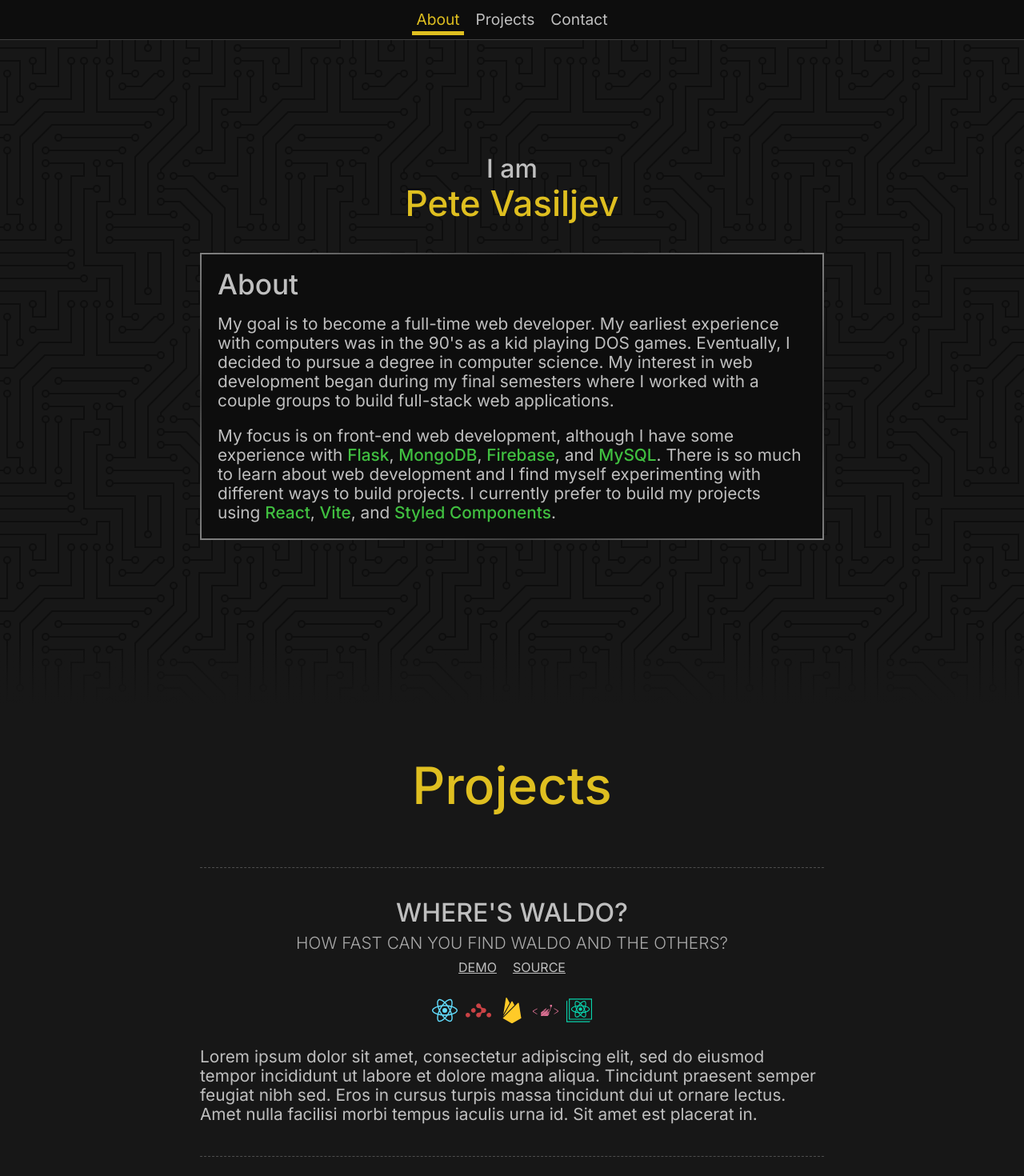
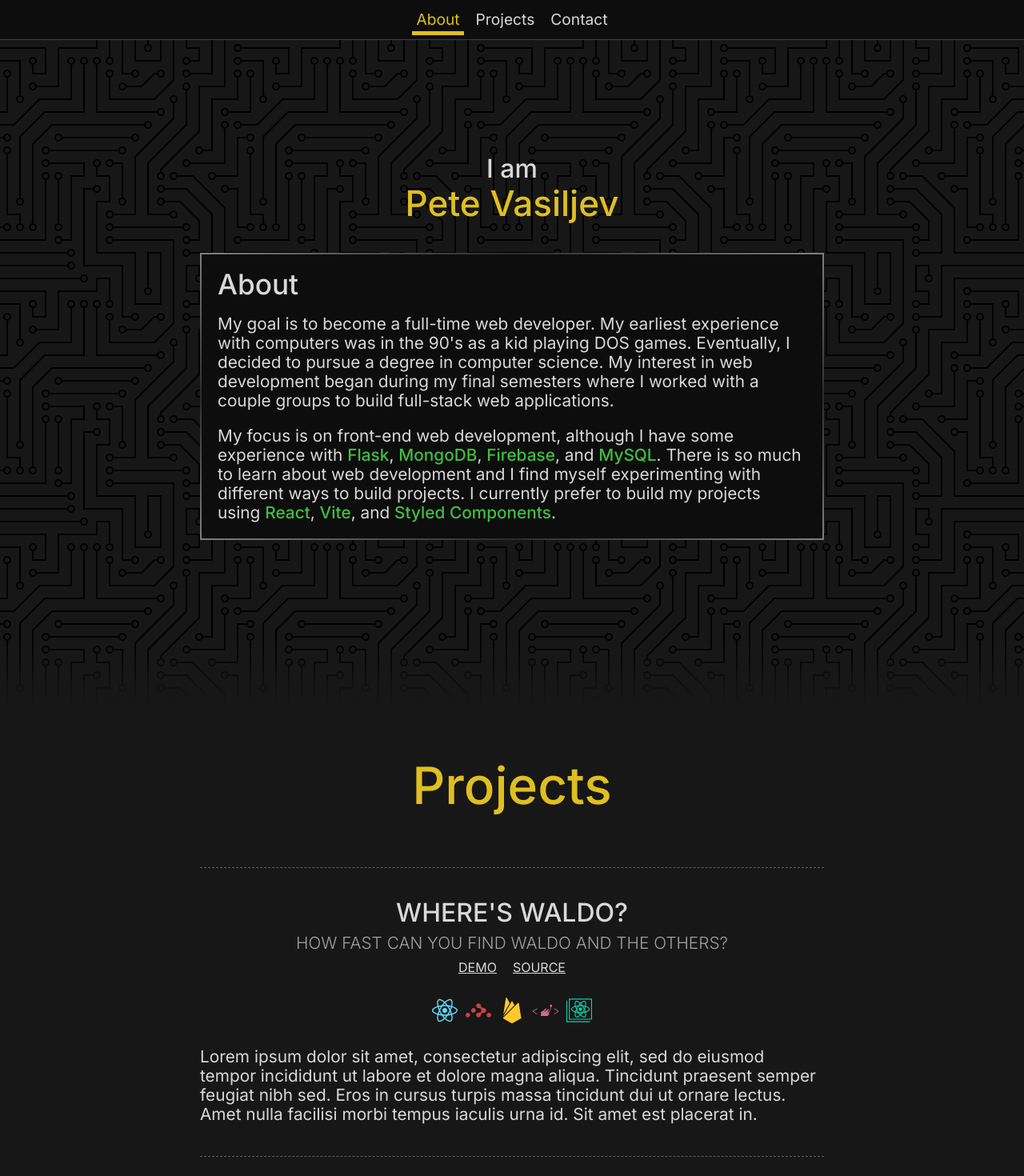
Before and after one commit to pv-230/portfolio, a React (Vite) app: page / in a window 1280 px wide. Shown: the top 1470 px of the page at 80% size. Built offline with nearby package versions, Linux system fonts and the light colour scheme.

Commit message:
Adjust CSS color variables

```diff
--- a/src/common/global-styles.js
+++ b/src/common/global-styles.js
@@ -8,17 +8,24 @@ const GlobalStyle = createGlobalStyle`
     --header-height: 50px;
     --content-max-width: 820px;
 
-    --light-font-color: hsl(0, 0%, 75%);
-    --light-font-color-2: hsl(0, 0%, 50%);
-    --gold-font-color: hsl(50, 75%, 50%);
-    --green-font-color: hsl(120, 50%, 50%);
+    --color-neutral-1: hsl(0, 0%, 95%);
+    --color-neutral-2: hsl(0, 0%, 85%);
+    --color-neutral-3: hsl(0, 0%, 75%);
+    --color-neutral-4: hsl(0, 0%, 63%);
+    --color-neutral-5: hsl(0, 0%, 50%);
+    --color-neutral-6: hsl(0, 0%, 37%);
+    --color-neutral-7: hsl(0, 0%, 25%);
+    --color-neutral-8: hsl(0, 0%, 17%);
+    --color-neutral-9: hsl(0, 0%, 9%);
+    --color-neutral-10: hsl(0, 0%, 5%);
 
-    --dark-bg-color: hsl(0, 0%, 9%);
-    --darker-bg-color: hsl(0, 0%, 5%);
+    --color-gold: hsl(50, 75%, 50%);
+    --color-green: hsl(120, 50%, 50%);
+    --color-red: hsl(0, 75%, 50%);
 
-    --gray-border-color: hsl(0, 0%, 50%);
-    --halfgray-border-color: hsl(0, 0%, 25%);
-    --red-border-color: hsl(0, 75%, 50%);
+    --color-app-bg: var(--color-neutral-9);
+    --color-primary-font: var(--color-neutral-2);
+    --color-secondary-font: var(--color-neutral-4);
   }
 
   *,
--- a/src/components/about.jsx
+++ b/src/components/about.jsx
@@ -9,14 +9,14 @@ const Hero = styled.div`
   justify-content: center;
   align-items: center;
   min-height: 100vh;
-  background-color: var(--dark-bg-color);
+  background-color: var(--color-app-bg);
   animation: 0.75s linear 2.25s forwards reveal;
 `;
 
 const HeroFade = styled.div`
   height: 10vh;
-  background-color: var(--dark-bg-color);
-  background-image: linear-gradient(transparent, var(--dark-bg-color));
+  background-color: var(--color-app-bg);
+  background-image: linear-gradient(transparent, var(--color-app-bg));
   animation: 0.75s linear 2.25s forwards reveal;
 `;
 
@@ -47,7 +47,7 @@ const HeaderTitle = styled.h1`
   font-size: 2.75rem;
   font-weight: 500;
   text-align: center;
-  color: var(--gold-font-color);
+  color: var(--color-gold);
   opacity: 0%;
   animation: 0.75s 0.75s forwards fadein;
 `;
@@ -58,11 +58,11 @@ const Line = styled.div`
   background-image: ${({ vertical, halfLeft, halfRight }) =>
     `linear-gradient(to ${vertical ? 'bottom' : 'right'}, ${
       halfLeft
-        ? 'var(--gray-border-color), var(--halfgray-border-color)'
+        ? 'var(--color-neutral-5), var(--color-neutral-8)'
         : `${
             halfRight
-              ? 'var(--halfgray-border-color), hsl(0, 0%, 50%)'
-              : 'var(--gray-border-color), var(--halfgray-border-color), var(--gray-border-color)'
+              ? 'var(--color-neutral-8), var(--color-neutral-5)'
+              : 'var(--color-neutral-5), var(--color-neutral-8), var(--color-neutral-5)'
           }`
     })`};
   animation: ${({ delay, vertical }) =>
@@ -101,7 +101,7 @@ const AboutSection = styled.section`
 
   @keyframes darken-bg {
     to {
-      background-color: var(--darker-bg-color);
+      background-color: var(--color-neutral-10);
     }
   }
 `;
@@ -126,7 +126,7 @@ const AboutText = styled(AdaptiveParagraph)`
 `;
 
 const StrongText = styled.strong`
-  color: var(--green-font-color);
+  color: var(--color-green);
   font-weight: 500;
 `;
 
--- a/src/components/app.jsx
+++ b/src/components/app.jsx
@@ -10,8 +10,8 @@ import Contact from './contact';
 import circuit from '../assets/svg/circuit.svg';
 
 const StyledApp = styled.div`
-  color: var(--light-font-color);
-  background-color: var(--dark-bg-color);
+  color: var(--color-primary-font);
+  background-color: var(--color-app-bg);
   background-image: url(${circuit});
   background-position: center;
 `;
--- a/src/components/contact.jsx
+++ b/src/components/contact.jsx
@@ -8,7 +8,7 @@ const StyledContact = styled.div`
   flex-direction: column;
   align-items: center;
   width: 100%;
-  background-color: var(--dark-bg-color);
+  background-color: var(--color-app-bg);
 `;
 
 //-------------------------------------------------------------------------------------------------
--- a/src/components/header.jsx
+++ b/src/components/header.jsx
@@ -7,8 +7,8 @@ const StyledHeader = styled.header`
   align-items: center;
   width: 100%;
   height: var(--header-height);
-  background-color: var(--darker-bg-color);
-  border-bottom: 1px solid var(--halfgray-border-color);
+  background-color: var(--color-neutral-10);
+  border-bottom: 1px solid var(--color-neutral-7);
   gap: 20px;
   position: fixed;
   top: 0;
@@ -25,23 +25,23 @@ const NavLink = styled.a`
   text-align: center;
   padding: 5px;
   font-size: 1.2rem;
-  color: ${({ active }) => (active ? 'var(--gold-font-color)' : 'var(--light-font-color)')};
+  color: ${({ active }) => (active ? 'var(--color-gold)' : 'inherit')};
   text-decoration: none;
   border-top: 5px solid transparent;
   border-bottom: ${({ active }) =>
-    active ? '5px solid var(--gold-font-color)' : '5px solid transparent'};
+    active ? '5px solid var(--color-gold)' : '5px solid transparent'};
 
   &:focus-visible {
-    outline: 2px solid var(--red-border-color);
-    color: var(--gold-font-color);
-    border-bottom: 5px solid var(--gold-font-color);
+    outline: 2px solid var(--color-red);
+    color: var(--color-gold);
+    border-bottom: 5px solid var(--color-gold);
     border-radius: 5px;
   }
 
   @media (hover: hover) {
     &:hover {
-      color: var(--gold-font-color);
-      border-bottom: 5px solid var(--gold-font-color);
+      color: var(--color-gold);
+      border-bottom: 5px solid var(--color-gold);
     }
   }
 `;
--- a/src/components/project.jsx
+++ b/src/components/project.jsx
@@ -10,7 +10,7 @@ const StyledProject = styled.div`
   justify-content: center;
   align-items: center;
   gap: 10px;
-  border-top: 1px dashed hsl(0, 0%, 30%);
+  border-top: 1px dashed var(--color-neutral-6);
   padding: 40px 0;
 `;
 
@@ -22,7 +22,7 @@ const ProjectHeader = styled.h3`
 `;
 
 const ProjectSummary = styled(AdaptiveParagraph)`
-  color: darkgray;
+  color: var(--color-secondary-font);
   font-weight: 300;
   text-transform: uppercase;
   text-align: center;
@@ -35,10 +35,10 @@ const Links = styled.div`
 
 const StyledAnchor = styled.a`
   text-transform: uppercase;
-  color: var(--light-font-color);
+  color: var(--color-primary-font);
 
   &:active {
-    color: var(--light-font-color-2);
+    color: var(--color-neutral-5);
   }
 `;
 
--- a/src/components/projects.jsx
+++ b/src/components/projects.jsx
@@ -10,7 +10,7 @@ const StyledProjects = styled.div`
   flex-direction: column;
   align-items: center;
   width: 100%;
-  background-color: var(--dark-bg-color);
+  background-color: var(--color-app-bg);
 `;
 
 const ProjectSection = styled(StyledSection)`
@@ -20,7 +20,7 @@ const ProjectSection = styled(StyledSection)`
 const ProjectsHeader = styled(SectionHeader)`
   font-size: 4rem;
   font-weight: 500;
-  color: var(--gold-font-color);
+  color: var(--color-gold);
 `;
 
 const ProjectsList = styled.div`
```
Also changed, not shown: src/assets/svg/circuit.svg.
